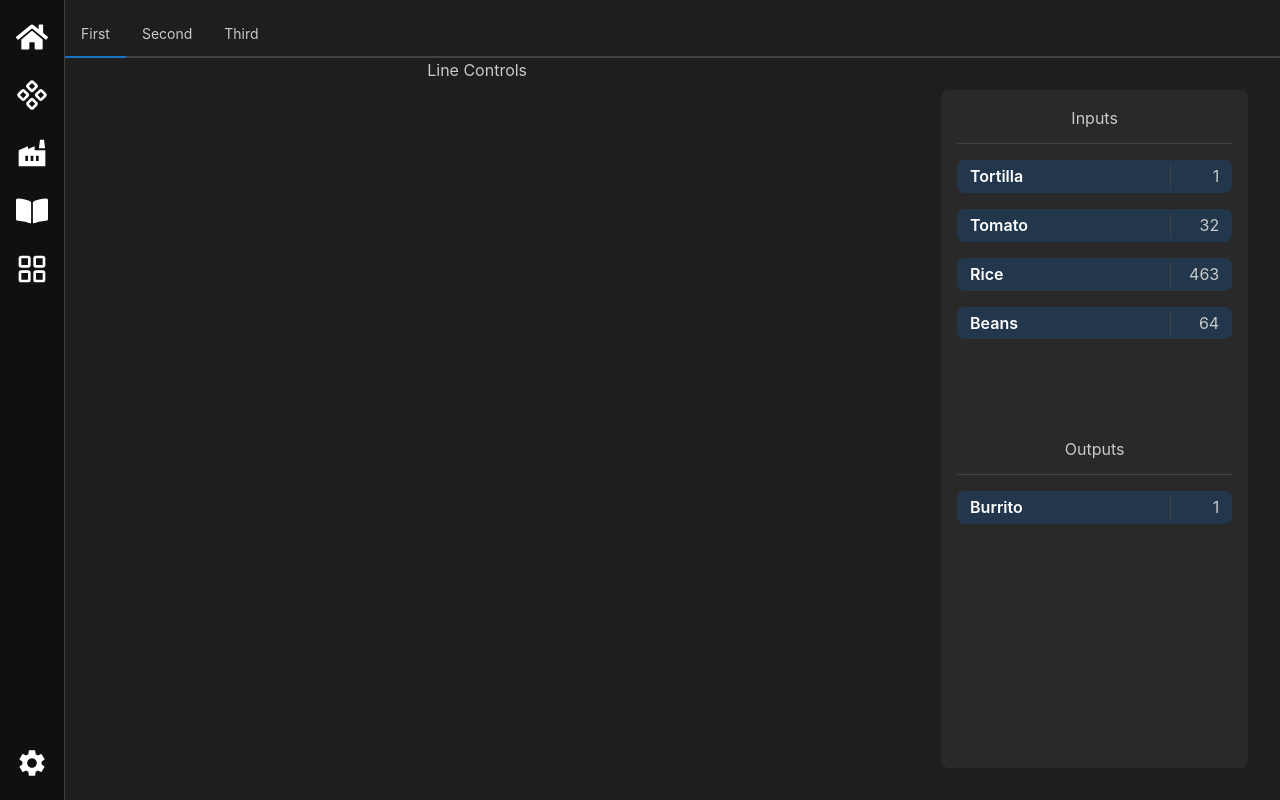
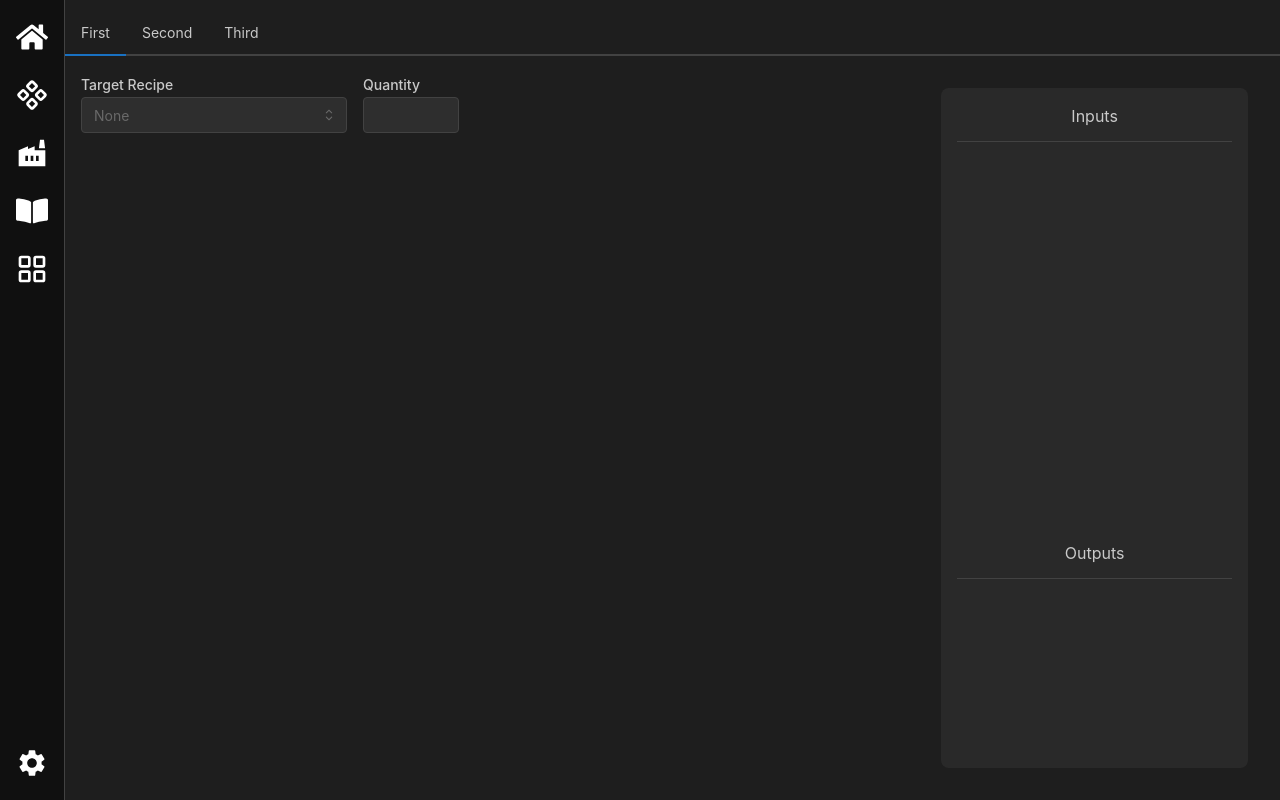
Before and after one commit to JamesPRobertson/eager-ermine, a React (Vite) app: page /planner in a window 1280 px wide. Built offline with nearby package versions, Linux system fonts and the light colour scheme.

Commit message:
More planner progress

```diff
--- a/src/pages/Planner/PlannerPage.module.css
+++ b/src/pages/Planner/PlannerPage.module.css
@@ -12,4 +12,5 @@
 .panel {
   flex: 1;
   flex-grow: 16;
+  padding: 1em;
 }
--- a/src/pages/Planner/components/LineControls/LineControls.module.css
+++ b/src/pages/Planner/components/LineControls/LineControls.module.css
@@ -1,6 +1,6 @@
 .aside {
   flex: 1;
-  margin: 2em;
+  margin: 1em;
   padding: 1em;
   background-color: rgba(255, 255, 255, 0.05);
   border-radius: 8px;
--- a/src/pages/Planner/components/LineControls/LineControls.tsx
+++ b/src/pages/Planner/components/LineControls/LineControls.tsx
@@ -1,36 +1,120 @@
-import { Divider, Flex, Group, Stack, Text } from "@mantine/core";
+import { Divider, Flex, Group, NumberInput, Select, Stack, Text } from "@mantine/core";
 
 import classes from "./LineControls.module.css";
+import { useMemo, useState } from "react";
+
+import { database } from "lib/database";
+
+type ValueLabelPair = {
+  label?: string;
+  value?: string;
+};
 
 const ListEntry = ({ name, quantity }: any) => {
+  console.log(`Got ${name} `);
   return (
-    <Group className={classes.listEntry} >
+    <Group className={classes.listEntry}>
       <Text className={classes.listEntryText}>{name}</Text>
-      <Divider style={{marginLeft: "auto"}} orientation="vertical" />
-      <Text miw={32} ta="end">{quantity}</Text>
+      <Divider style={{ marginLeft: "auto" }} orientation="vertical" />
+      <Text w={32} ta="end">
+        {quantity}
+      </Text>
     </Group>
-  )
+  );
+};
+
+type RecipePlan = {
+  inputs: { name: string; quantity: number }[];
+  outputs: { name: string; quantity: number }[];
+};
+
+function createRecipePlan(selectedRecipe?: Recipe, quantity?: number): RecipePlan {
+  if (!selectedRecipe || quantity === undefined) {
+    return {} as RecipePlan;
+  }
+
+  let newRecipePlan: RecipePlan = { inputs: [], outputs: [] };
+
+  selectedRecipe.inputs.map((value: Input) => {
+    console.log("This below");
+    console.log(value);
+    console.log(database.items[value.id].name);
+    newRecipePlan.inputs.push({
+      name: database.items[value.id].name,
+      quantity: value.quantity * quantity
+    });
+  });
+
+  selectedRecipe.outputs.map((value: Output) => {
+    newRecipePlan.outputs.push({
+      name: database.items[value.id].name,
+      quantity: value.quantity * quantity
+    });
+  });
+
+  console.log(newRecipePlan);
+
+  return newRecipePlan;
 }
 
 export const LineControls = () => {
+  const [selectedRecipe, setSelectedRecipe] = useState<Recipe>();
+  const [recipeQuantity, setRecipeQuantity] = useState<number>();
+
+  const availableRecipes: ValueLabelPair[] = useMemo<ValueLabelPair[]>(
+    () =>
+      Object.entries(database.recipes).map((entry: [string, Recipe], index: number) => ({
+        value: `${index}`,
+        label: `${entry[1].name}`
+      })),
+    [database.recipes]
+  );
+
+  const currentPlan = createRecipePlan(selectedRecipe, recipeQuantity);
+
+  console.log(currentPlan);
+
   return (
     <Flex w="100%" h="100%" gap="lg">
-      <Text ta="center" flex={3}>
-        Line Controls
-      </Text>
+      <Stack flex={3}>
+        <Group>
+          <Select
+            label="Target Recipe"
+            placeholder="None"
+            clearable
+            searchable
+            data={availableRecipes}
+            onChange={(value) => {
+              setSelectedRecipe(database.recipes[value]);
+            }}
+          />
+          <NumberInput
+            label="Quantity"
+            hideControls
+            allowNegative={false}
+            w="6em"
+            onChange={(value) => {
+              setRecipeQuantity(value);
+            }}
+          />
+        </Group>
+      </Stack>
       <Stack className={classes.aside}>
-        <Stack flex={1}>
+        <Stack flex={2}>
           <Text ta="center">Inputs</Text>
           <Divider mt="-0.25em" />
-          <ListEntry name="Tortilla" quantity={1} />
-          <ListEntry name="Tomato" quantity={32} />
-          <ListEntry name="Rice" quantity={463} />
-          <ListEntry name="Beans" quantity={64} />
+          {currentPlan.inputs &&
+            currentPlan.inputs.map((value: any) => (
+              <ListEntry {...value} key={value.id} />
+            ))}
         </Stack>
         <Stack flex={1}>
           <Text ta="center">Outputs</Text>
           <Divider mt="-0.25em" />
-          <ListEntry name="Burrito" quantity={1} />
+          {currentPlan.outputs &&
+            currentPlan.outputs.map((value: any) => (
+              <ListEntry {...value} key={value.id} />
+            ))}
         </Stack>
       </Stack>
     </Flex>
```
